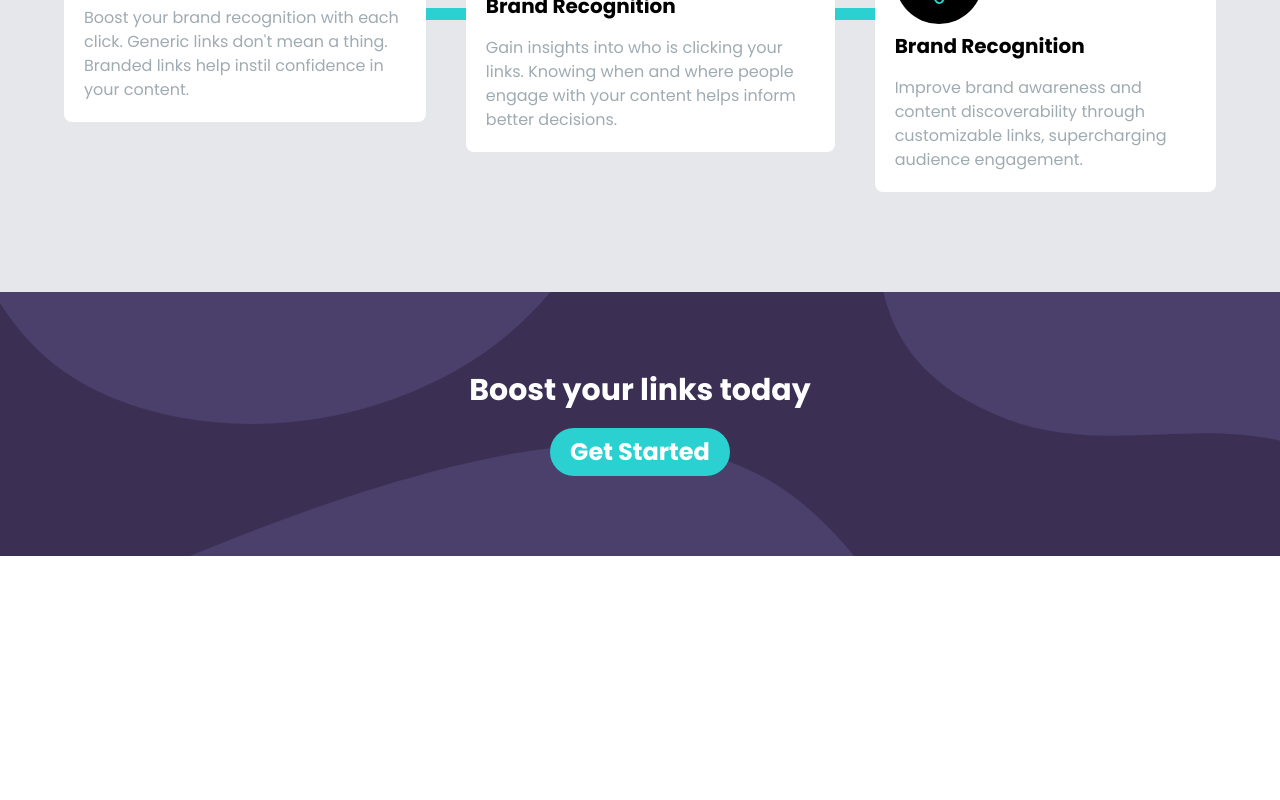
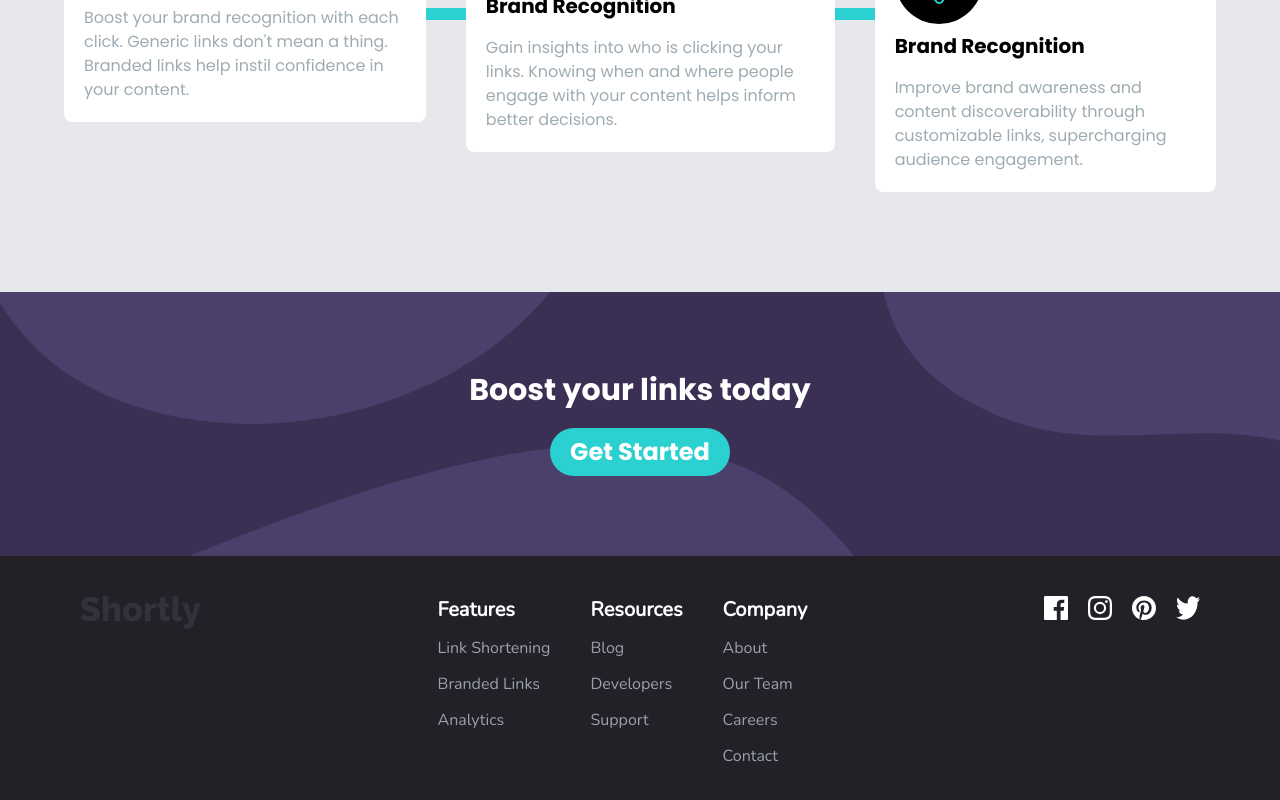
Before and after one commit to Abdouxone/mini-projects, a Next.js app: page /shortly in a window 1280 px wide. Shown: the part 1633-2433 px from the top of the page. Before the commit the page ends 2189 px from the top, so only its background shows below. Built offline with nearby package versions, Linux system fonts and the light colour scheme; a web font is replaced by a local one.

Commit message:
Finishing Footer

```diff
--- a/app/shortly/page.tsx
+++ b/app/shortly/page.tsx
@@ -37,7 +37,7 @@ export default function page() {
         </div>
       </div>
       {open && (
-        <div className="flex flex-col absolute space-y-3 rounded-2xl right-1/2 translate-x-1/2 text-center px-30 py-5 transition-all duration-300  text-white  font-poppins bg-[#3B3054]">
+        <div className="flex flex-col absolute space-y-3  rounded-2xl  translate-x-1/2 right-1/2 text-center px-30 py-5 transition-all duration-300  text-white  font-poppins bg-[#3B3054]">
           <h1 className="text-lg font-bold cursor-pointer">Features</h1>
           <h1 className="text-lg font-bold cursor-pointer">Pricing</h1>
           <h1 className="text-lg font-bold cursor-pointer">Resources</h1>
@@ -203,8 +203,37 @@ export default function page() {
       </section>
 
       {/* footer */}
-      <footer className="bg-[#232127] w-full">
-        <div></div>
+      <footer className="bg-[#232127] font-nunito space-y-10 md:space-y-0 px-20 py-10 md:justify-between flex flex-col items-center md:items-start md:flex-row w-full">
+        <div className="">
+          <img src="/shortly/images/logo.svg" alt="" />
+        </div>
+        <div className="flex flex-col space-y-10 md:space-y-0 md:space-x-10 md:flex-row">
+          <div className="flex flex-col space-y-3 text-center md:text-left">
+            <h1 className="text-white text-xl font-semibold ">Features</h1>
+            <a className="text-gray-400 text-base  ">Link Shortening</a>
+            <a className="text-gray-400 text-base ">Branded Links</a>
+            <a className="text-gray-400 text-base">Analytics</a>
+          </div>
+          <div className="flex flex-col space-y-3 text-center md:text-left">
+            <h1 className="text-white text-xl font-semibold ">Resources</h1>
+            <a className="text-gray-400 text-base  ">Blog</a>
+            <a className="text-gray-400 text-base ">Developers</a>
+            <a className="text-gray-400 text-base">Support</a>
+          </div>
+          <div className="flex flex-col space-y-3 text-center md:text-left">
+            <h1 className="text-white text-xl font-semibold ">Company</h1>
+            <a className="text-gray-400 text-base  ">About</a>
+            <a className="text-gray-400 text-base ">Our Team</a>
+            <a className="text-gray-400 text-base">Careers</a>
+            <a className="text-gray-400 text-base">Contact</a>
+          </div>
+        </div>
+        <div className="flex space-x-5">
+          <img src="/shortly/images/icon-facebook.svg" alt="" />
+          <img src="/shortly/images/icon-instagram.svg" alt="" />
+          <img src="/shortly/images/icon-pinterest.svg" alt="" />
+          <img src="/shortly/images/icon-twitter.svg" alt="" />
+        </div>
       </footer>
     </div>
   );
```
